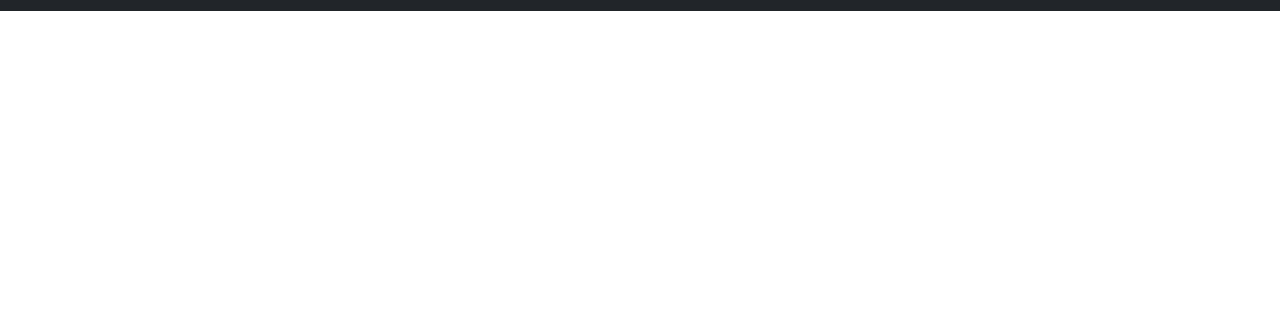
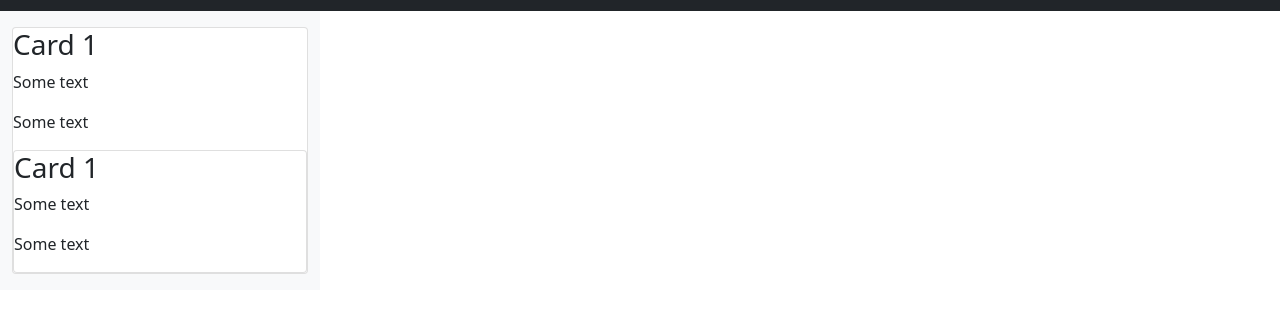
Before and after one commit to Rophillips/Weather-Dashboard, a plain HTML site: page index.html in a window 1280 px wide. Shown: the part 61-374 px from the top of the page. Drawn offline with nearby package versions, Linux system fonts and the light colour scheme.

Commit message:
added cards to html

```diff
--- a/index.html
+++ b/index.html
@@ -3,7 +3,7 @@
 <head>
     <meta charset="UTF-8">
     <meta name="viewport" content="width=device-width, initial-scale=1.0">
-    <link href="https://cdn.jsdelivr.net/npm/bootstrap@5.0.0-beta1/dist/css/bootstrap.min.css" rel="stylesheet" integrity="sha384-giJF6kkoqNQ00vy+HMDP7azOuL0xtbfIcaT9wjKHr8RbDVddVHyTfAAsrekwKmP1" crossorigin="anonymous">
+    <link rel="stylesheet" href="https://cdn.jsdelivr.net/npm/bootstrap@5.0.0-beta1/dist/css/bootstrap.min.css" rel="stylesheet" integrity="sha384-giJF6kkoqNQ00vy+HMDP7azOuL0xtbfIcaT9wjKHr8RbDVddVHyTfAAsrekwKmP1" crossorigin="anonymous">
     <link rel="stylesheet" href="style.css">
     <!--Font Link-->
     <script src="https://kit.fontawesome.com/ca89a4b9f5.js" crossorigin="anonymous"></script>
@@ -19,7 +19,20 @@
     <!--start container-->
     <div class="container-fluid">
 
-        <div class="row"></div>
+        <div class="row">
+            <div class="col-lg-3 bg-light pt-3 pb-3">
+                <div class="card">
+                  <h3>Card 1</h3>
+                  <p>Some text</p>
+                  <p>Some text</p>
+                  <div class="card">
+                    <h3>Card 1</h3>
+                    <p>Some text</p>
+                    <p>Some text</p>
+                </div>
+              </div>
+
+        </div>
     </div>
 <script src="https://cdnjs.cloudflare.com/ajax/libs/jquery/3.2.1/jquery.min.js"></script>
 <script src="script.js"></script>
```
